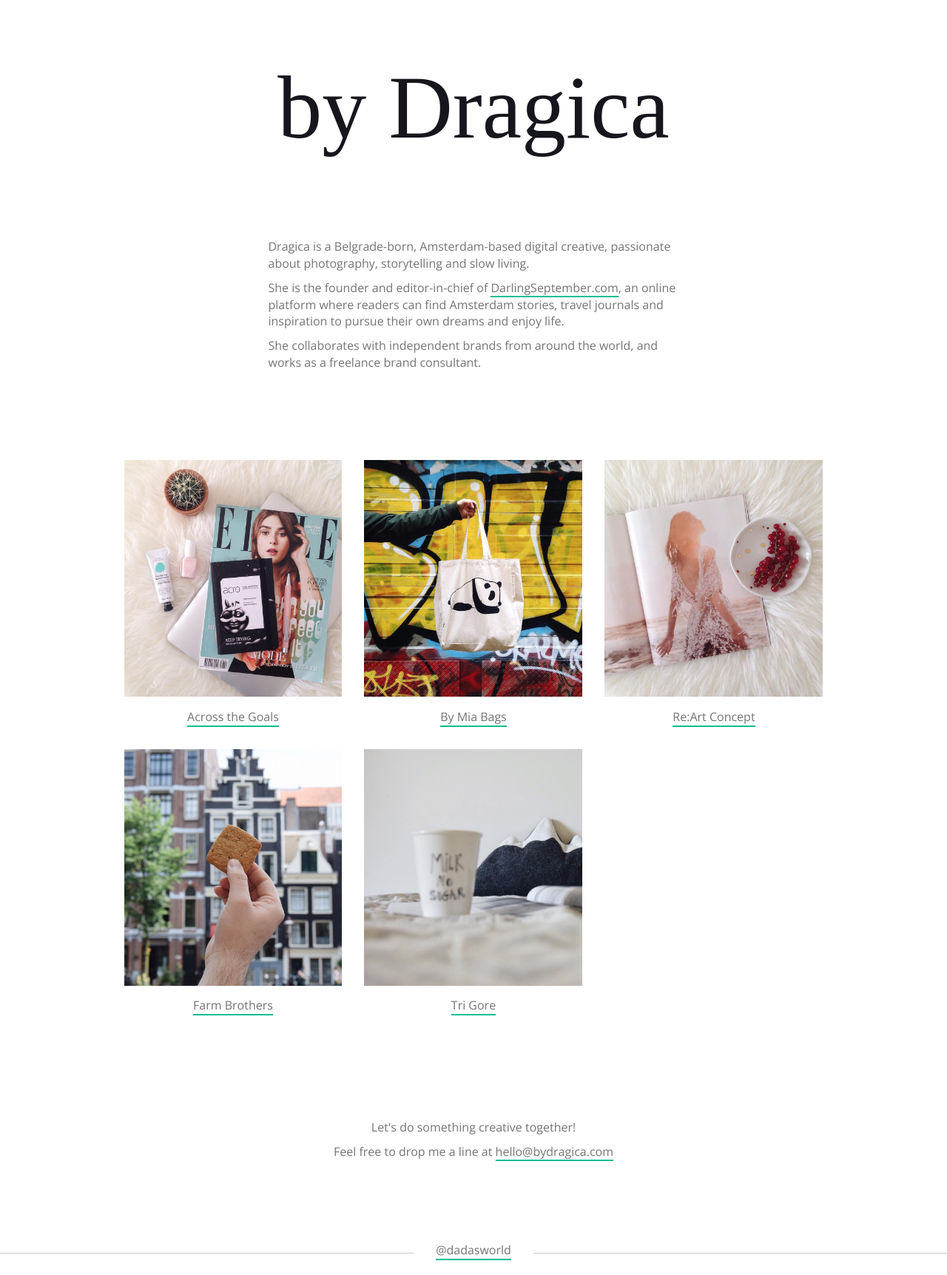
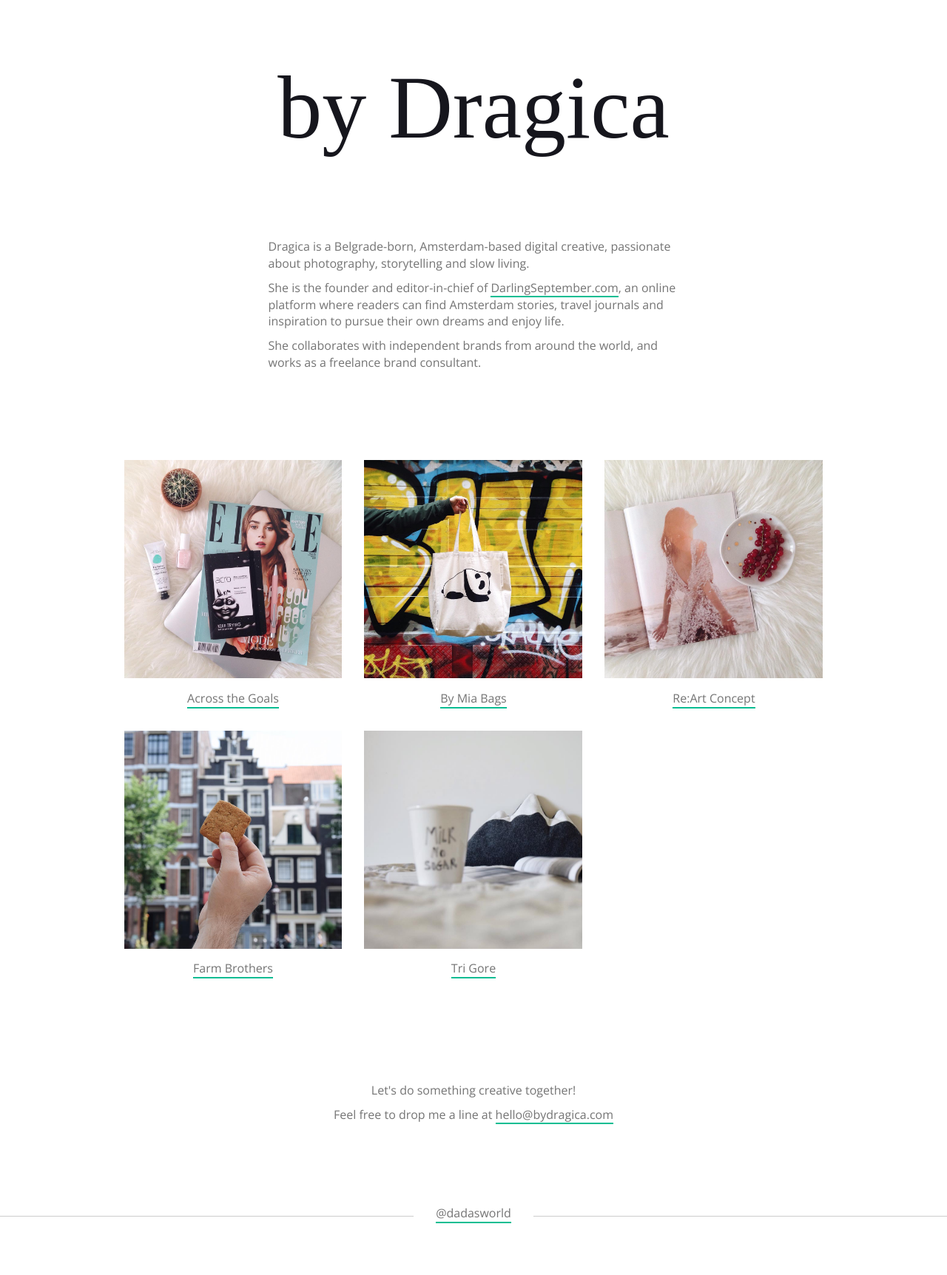
Before and after one commit to dadamandaric/bydragica.com, a Jekyll site: the page built from index.md, in a window 1280 px wide. Shown: the whole page at 74% size. Built offline with Jekyll 4.4.1, drawn with Linux system fonts in a browser that asks for light colours; nearby versions of some CDN libraries; some web fonts are replaced; after the commit the page ends 1674 px from its top, so only the background shows below that.

Commit message:
Small fixes

```diff
--- a/_includes/scripts.html
+++ b/_includes/scripts.html
@@ -27,7 +27,18 @@
     });
   }
 
+  function resize_collabs() {
+    var s = $(".collab__photo").width();
+
+    $(".collab__photo").each(function(i, elm) {
+      $(elm).height(s + "px");
+    });
+  }
+
   window.onresize = function(event) {
     resize_insta();
+    resize_collabs()
   };
+
+  resize_collabs();
 </script>
--- a/css/main.scss
+++ b/css/main.scss
@@ -43,7 +43,6 @@ a {
       border: none;
       display: inline-block;
       width: 100%;
-      height: 320px;
       background-position: center center;
       background-size: cover !important;
     }
@@ -135,4 +134,9 @@ a {
 
 /* Portrait phones and smaller */
 @media (max-width: 480px) {
+  .header {
+    &__logo {
+      font-size: 80px;
+    }
+  }
 }
```
